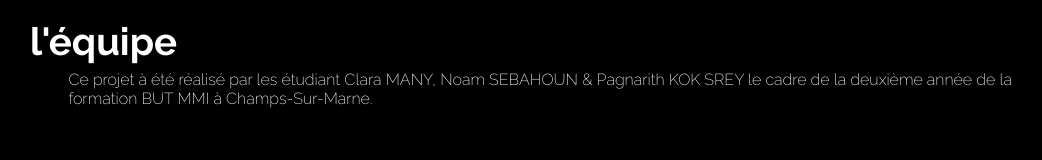
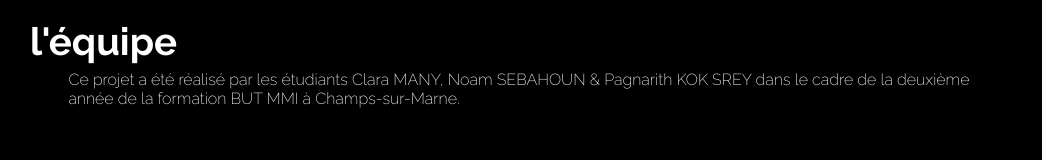
Before and after one commit to NoamSeb/DataViz, a plain HTML site: page index.html in a window 1280 px wide. Shown: the part 6259-6419 px from the top of the page, without its empty margins (98-1140 px from the left). Drawn offline with nearby package versions, Linux system fonts and the light colour scheme.

Commit message:
Update index.html

```diff
--- a/index.html
+++ b/index.html
@@ -188,7 +188,7 @@
         </div>
         <div class="credits">
             <h2 data-aos="fade-up" data-aos-delay="1">l'équipe</h2>
-            <p data-aos="fade-up" data-aos-delay="1.5">Ce projet à été réalisé par les étudiant Clara MANY, Noam SEBAHOUN & Pagnarith KOK SREY le cadre de la deuxième année de la formation BUT MMI à Champs-Sur-Marne.
+            <p data-aos="fade-up" data-aos-delay="1.5">Ce projet a été réalisé par les étudiants Clara MANY, Noam SEBAHOUN & Pagnarith KOK SREY dans le cadre de la deuxième année de la formation BUT MMI à Champs-sur-Marne.
             </p>
         </div>
         <div class="mentions" id="#team">
```
